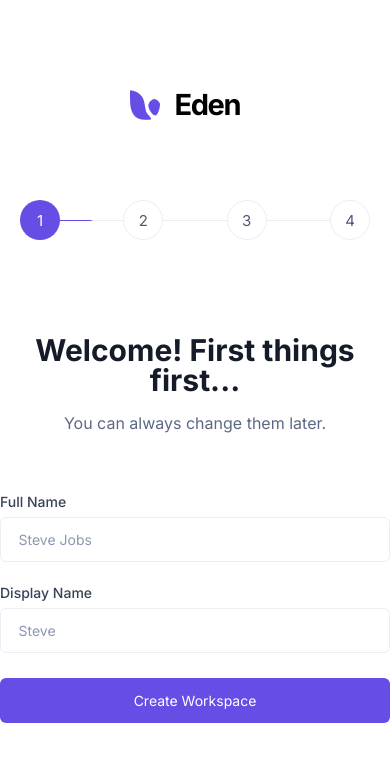
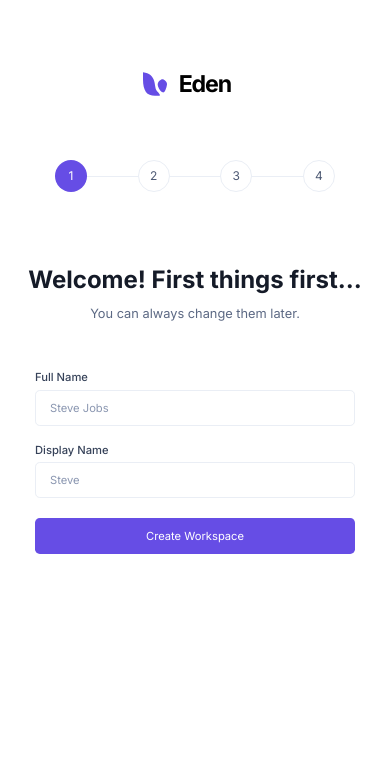
Before and after one commit to roysatadru/eden, a React (Create React App) app: page / in a window 390 px wide. Shown: the top 762 px of the page. Built offline with nearby package versions, Linux system fonts and the light colour scheme.

Commit message:
modified breakpoints

```diff
--- a/tailwind.config.js
+++ b/tailwind.config.js
@@ -7,11 +7,10 @@ module.exports = {
   content: ['./public/index.html', './src/**/*.{ts,tsx}'],
   theme: {
     screens: {
-      tablet: '40em',
-      'large-tablet': '48em',
-      laptop: '64em',
-      desktop: '80em',
-      'large-desktop': '96em',
+      mobile: '25.9375em',
+      tablet: '37.5em',
+      'xl-desktop': '96em',
+      '2xl-desktop': '112.5em',
     },
 
     colors: {
@@ -59,7 +58,25 @@ module.exports = {
     require('@tailwindcss/forms'),
     plugin(function ({ addVariant, addBase }) {
       addBase({
-        html: { fontSize: '62.5%' },
+        html: {
+          fontSize: '50%',
+
+          '@screen mobile': {
+            fontSize: '57%',
+          },
+
+          '@screen tablet': {
+            fontSize: '62.5%',
+          },
+
+          '@screen xl-desktop': {
+            fontSize: '68%',
+          },
+
+          '@screen 2xl-desktop': {
+            fontSize: '75%',
+          },
+        },
         body: { fontSize: '1.6rem' },
         '*:focus': { outline: 'none' },
       });
```
